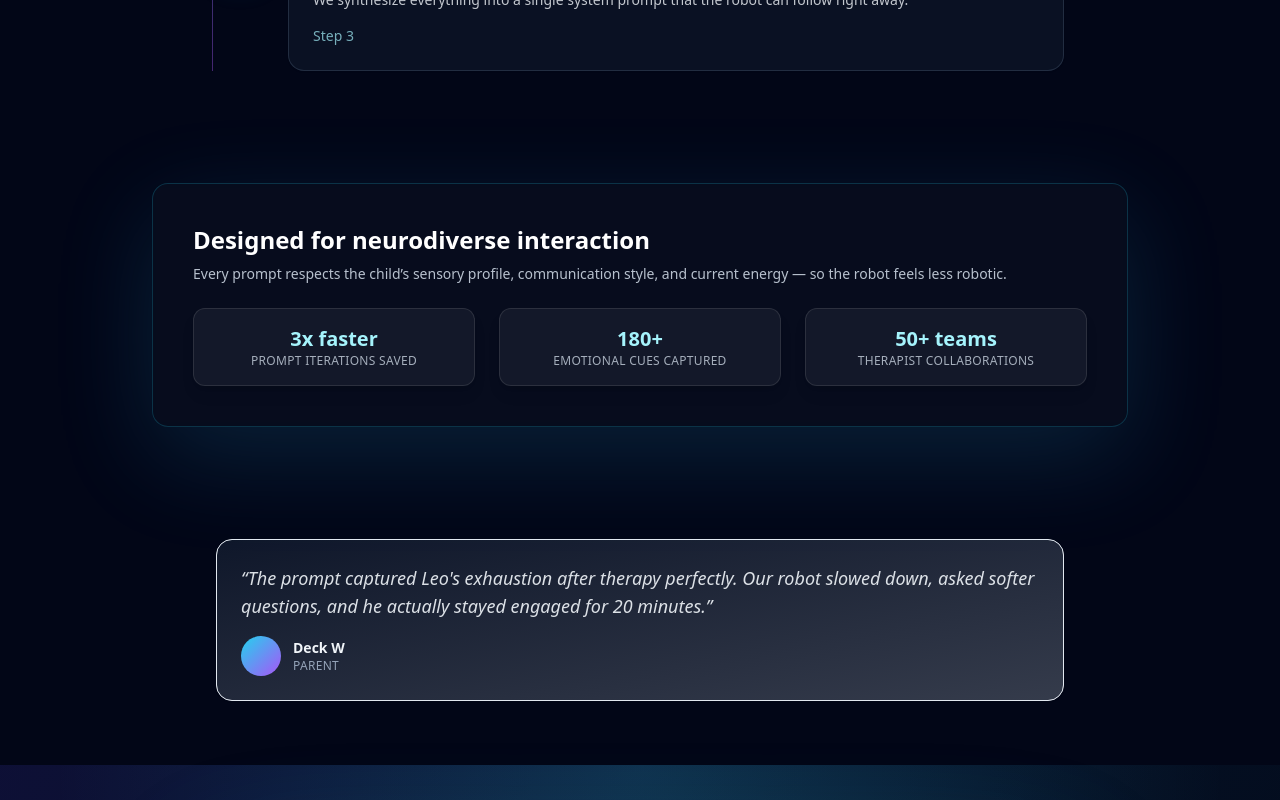
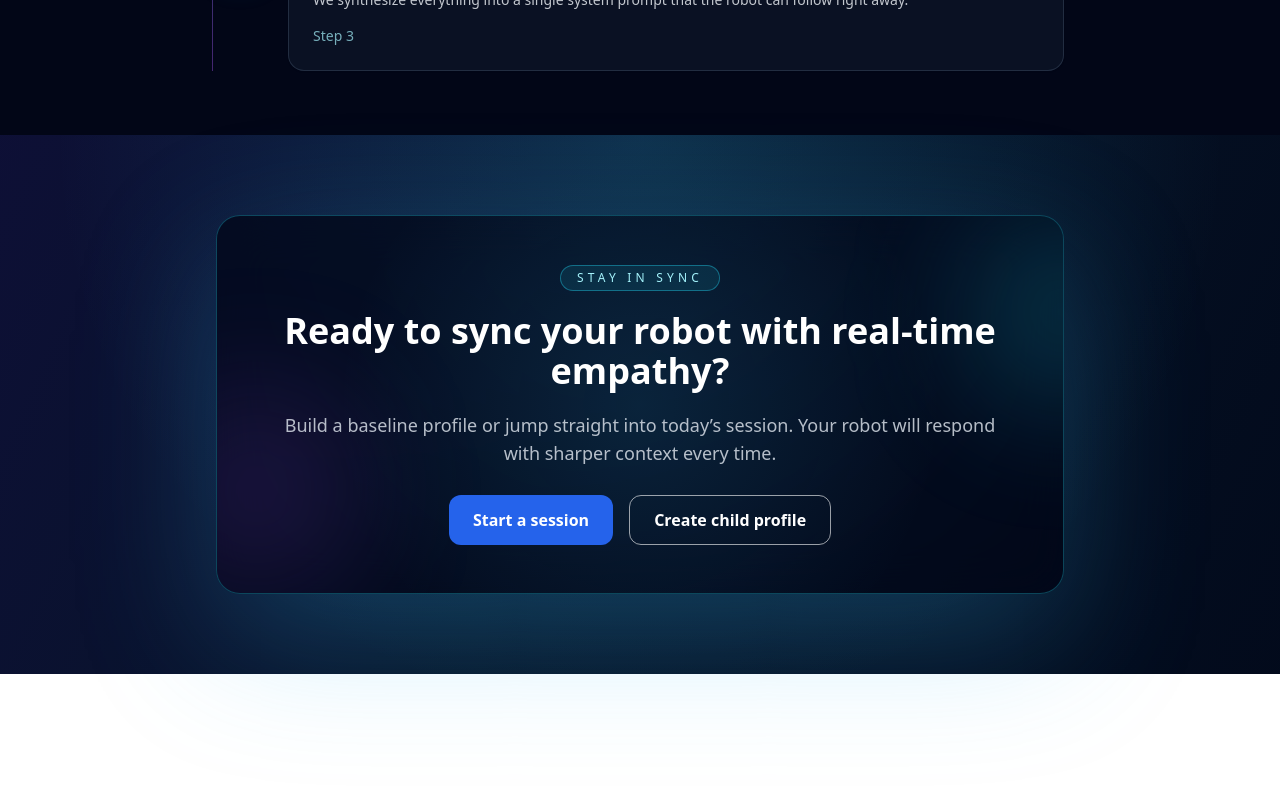
Before and after one commit to hri-autism/hri-autism-frontend, a React (Vite) app: page / in a window 1280 px wide. Shown: the part 1600-2400 px from the top of the page. After the commit the page ends 2274 px from the top, so only its background shows below. Built offline with nearby package versions, Linux system fonts and the light colour scheme; no server answers.

Commit message:
refactor: removed marketing metrics and testimonial sections.

```diff
--- a/src/components/ui/AboutMetrics.tsx
+++ /dev/null
@@ -1,30 +0,0 @@
-const metrics = [
-  { label: 'Prompt iterations saved', value: '3x faster' },
-  { label: 'Emotional cues captured', value: '180+' },
-  { label: 'Therapist collaborations', value: '50+ teams' },
-]
-
-export function AboutMetrics() {
-  return (
-    <section className="mx-auto max-w-5xl px-6 py-12">
-      <div className="grid gap-6 rounded-2xl border border-cyan-400/20 bg-slate-900/40 p-10 text-slate-100 shadow-[0_30px_100px_rgba(56,189,248,0.15)] backdrop-blur">
-        <div className="space-y-2">
-          <h2 className="text-2xl font-semibold text-white">Designed for neurodiverse interaction</h2>
-          <p className="text-sm text-slate-300/90">
-            Every prompt respects the child’s sensory profile, communication style, and current energy — so the robot feels less robotic.
-          </p>
-        </div>
-        <div className="flex flex-col gap-6 sm:flex-row">
-          {metrics.map((metric) => (
-            <div key={metric.label} className="flex-1 rounded-xl border border-white/10 bg-white/5 px-6 py-4 text-center shadow-lg">
-              <div className="text-xl font-semibold text-cyan-200">{metric.value}</div>
-              <p className="text-xs uppercase tracking-wide text-slate-300/80">
-                {metric.label}
-              </p>
-            </div>
-          ))}
-        </div>
-      </div>
-    </section>
-  )
-}
--- a/src/components/ui/Testimonial.tsx
+++ /dev/null
@@ -1,24 +0,0 @@
-import { Card } from './Card'
-
-export function Testimonial() {
-  return (
-    <section className="mx-auto max-w-4xl px-6 py-16">
-      <Card className="bg-gradient-to-br from-slate-900 via-slate-900/90 to-slate-900/80 text-slate-100">
-        <div className="space-y-4">
-          <p className="text-lg italic text-slate-100/90">
-            “The prompt captured Leo's exhaustion after therapy perfectly. Our robot slowed down, asked softer questions, and he actually stayed engaged for 20 minutes.”
-          </p>
-          <div className="flex items-center gap-3 text-sm text-slate-300/80">
-            <div className="h-10 w-10 rounded-full bg-gradient-to-br from-cyan-400 to-purple-500" />
-            <div>
-              <p className="font-semibold text-slate-100">Deck W</p>
-              <p className="text-xs uppercase tracking-wide text-slate-400">
-                Parent
-              </p>
-            </div>
-          </div>
-        </div>
-      </Card>
-    </section>
-  )
-}
--- a/src/components/ui/index.ts
+++ b/src/components/ui/index.ts
@@ -13,6 +13,4 @@ export { SectionHeader } from './SectionHeader'
 export { Spinner } from './Spinner'
 export { StatusBanner } from './StatusBanner'
 export { Tag } from './Tag'
-export { Testimonial } from './Testimonial'
 export { WorkflowTimeline } from './WorkflowTimeline'
-export { AboutMetrics } from './AboutMetrics'
--- a/src/pages/Home.tsx
+++ b/src/pages/Home.tsx
@@ -1,9 +1,7 @@
 import { Hero } from '../components/ui/Hero'
+import { CTASection } from '../components/ui/CTASection'
 import { FeatureCards } from '../components/ui/FeatureCards'
 import { WorkflowTimeline } from '../components/ui/WorkflowTimeline'
-import { AboutMetrics } from '../components/ui/AboutMetrics'
-import { Testimonial } from '../components/ui/Testimonial'
-import { CTASection } from '../components/ui/CTASection'
 
 function Home() {
   return (
@@ -11,8 +9,6 @@ function Home() {
       <Hero />
       <FeatureCards />
       <WorkflowTimeline />
-      <AboutMetrics />
-      <Testimonial />
       <CTASection />
     </div>
   )
```
